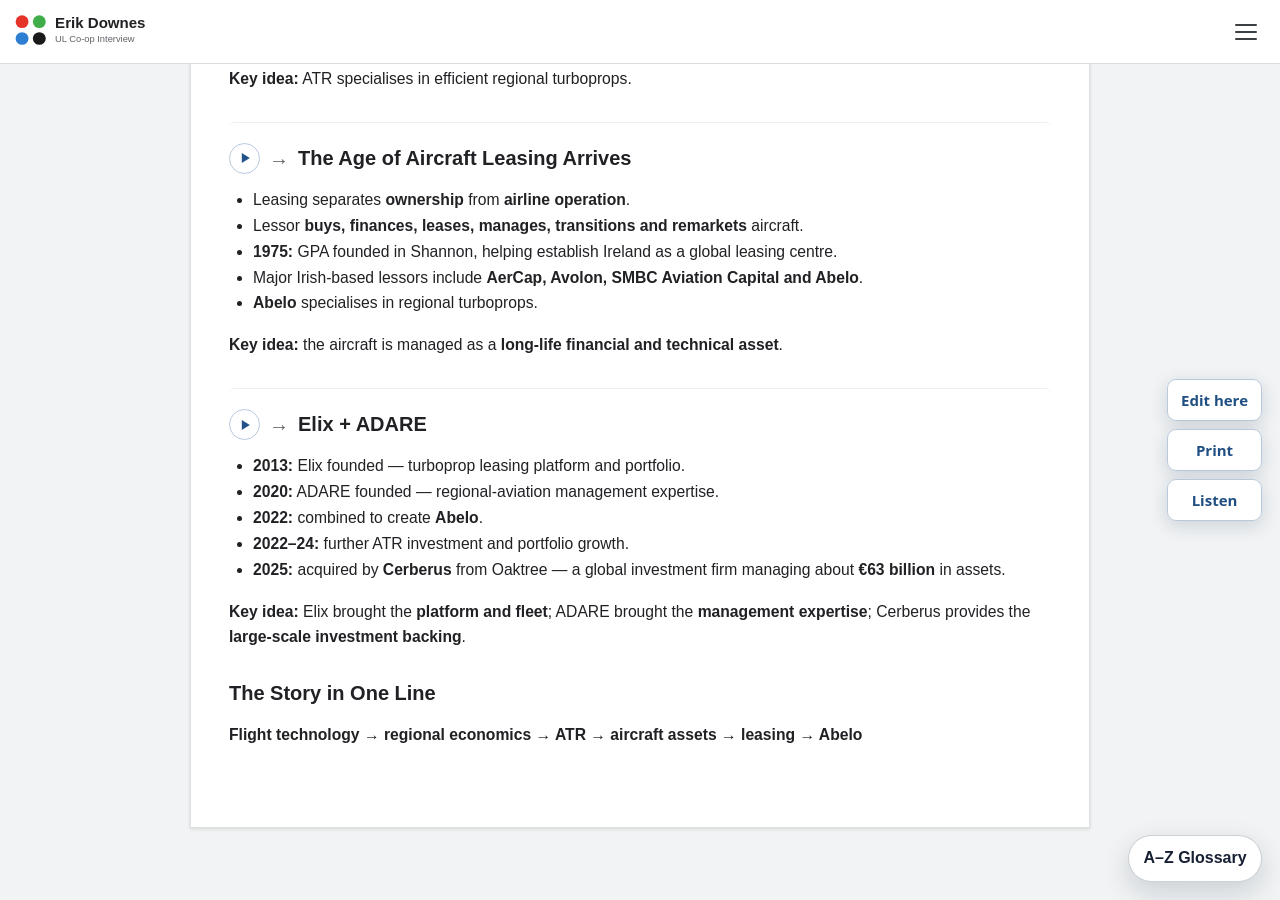
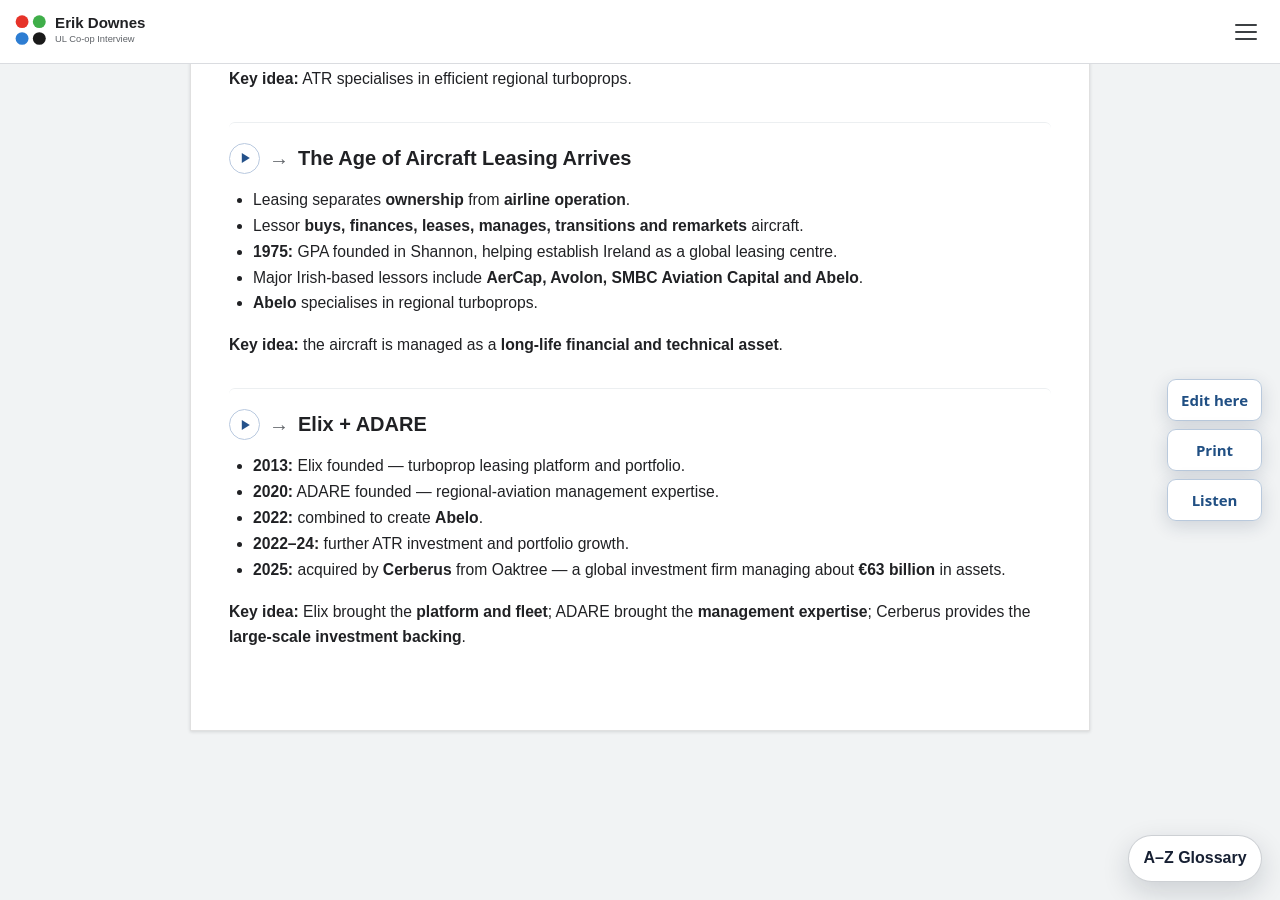
Before and after one commit to ronandownes/coop, a Jekyll site: the page built from history-of-flight.md, in a window 1280 px wide and 900 px high, scrolled down 944 px. Built offline with Jekyll 4.4.1, drawn with Linux system fonts in a browser that asks for light colours.

Commit message:
Update history-of-flight.md (via Pages CMS)

```diff
--- a/history-of-flight.md
+++ b/history-of-flight.md
@@ -56,7 +56,3 @@
 - **2025:** acquired by **Cerberus** from Oaktree — a global investment firm managing about **€63 billion** in assets.
 
 **Key idea:** Elix brought the **platform and fleet**; ADARE brought the **management expertise**; Cerberus provides the **large-scale investment backing**.
-
-## The Story in One Line
-
-**Flight technology → regional economics → ATR → aircraft assets → leasing → Abelo**
```
